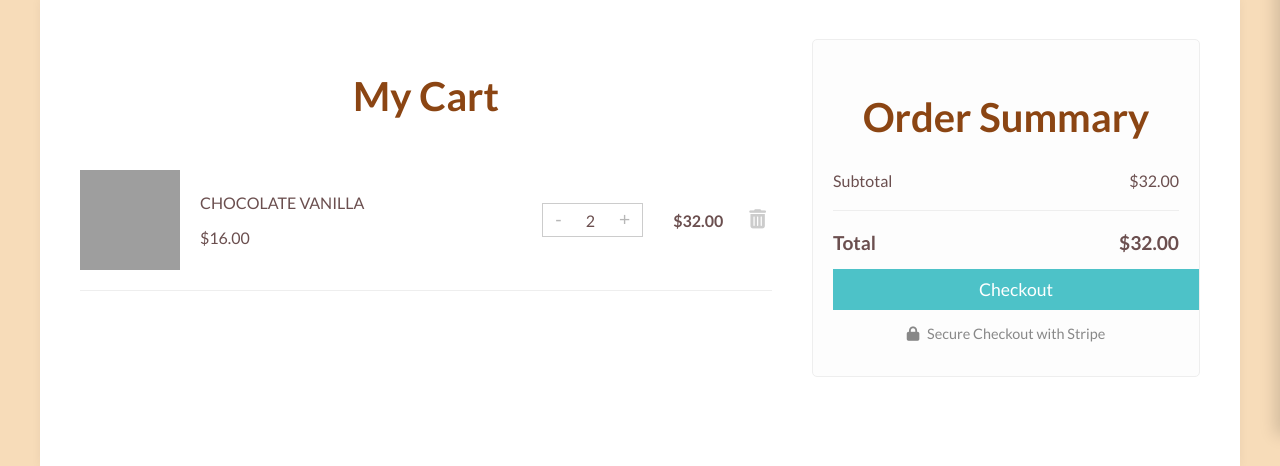
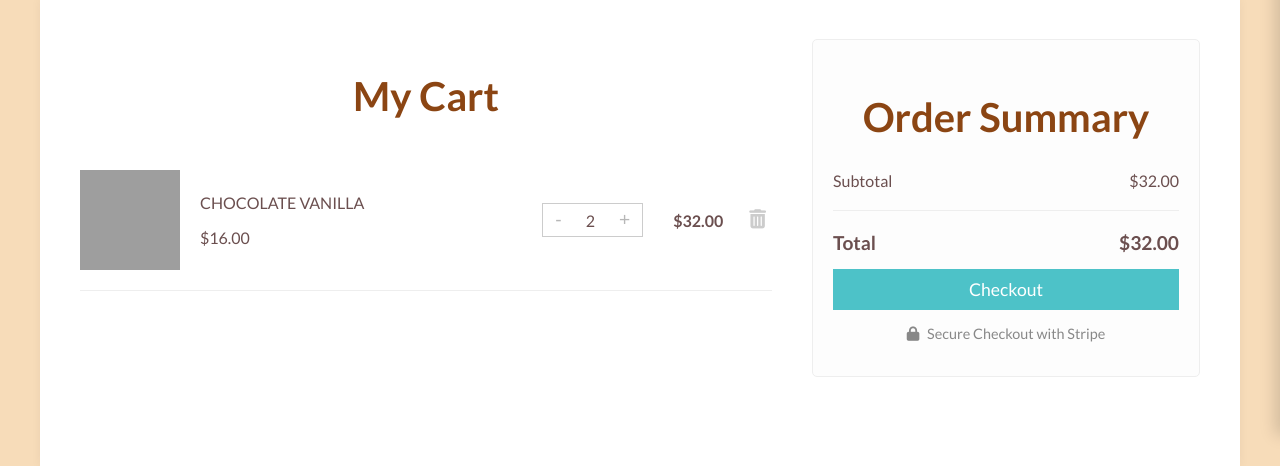
Before and after one commit to Kranthikumarmunjala/sugar-and-spice-backend, a Django app: page /cart/ in a window 1280 px wide. Shown: the part 365-831 px from the top of the page. Run offline with Django 5.2, Linux system fonts and the light colour scheme; a user stored in the database is signed in; data comes from the database, SQL or seed files in the repository; both versions use the stored data as it was after the commit; some libraries are stand-ins or nearby versions; grey boxes are pictures that could not be loaded.

Commit message:
checkout button

```diff
--- a/static/css/style.css
+++ b/static/css/style.css
@@ -354,7 +354,8 @@ main {
 .summary-details .summary-row { display: flex; justify-content: space-between; margin-bottom: 15px; }
 .summary-details hr { border: none; border-top: 1px solid #eee; margin: 20px 0; }
 .summary-row.total-row { font-weight: bold; font-size: 1.2em; }
-.checkout-btn { width: 100%; padding: 10px; background-color: var(--light-blue); color: white; border: none; font-size: 1.1em; cursor: pointer; margin-bottom: 10px; transition: background-color 0.3s; }
+/* .checkout-btn { width: 100%; padding: 10px; background-color: var(--light-blue); color: white; border: none; font-size: 1.1em; cursor: pointer; margin-bottom: 10px; transition: background-color 0.3s;transform: translateX(-4%); } */
+.checkout-btn {  padding: 10px; background-color: var(--light-blue); color: white; border: none; font-size: 1.1em; cursor: pointer; margin-bottom: 10px; transition: background-color 0.3s; }
 .checkout-btn:hover { background-color: #3aa9af; }
 .secure-checkout-text { text-align: center; font-size: 0.9em; color: #888; }
 .secure-checkout-text i { margin-right: 5px; }
```
Also changed, not shown: db.sqlite3.
